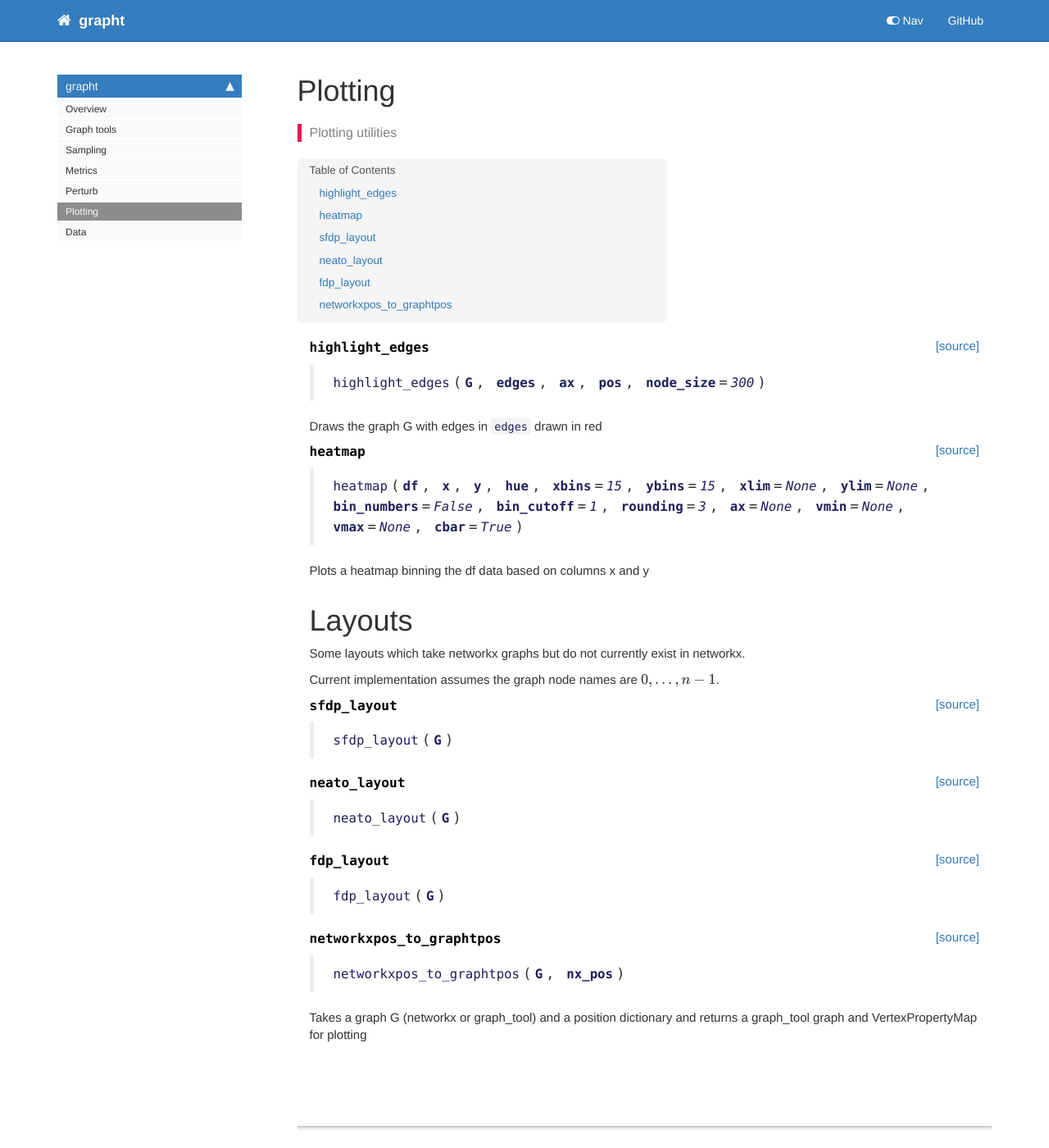
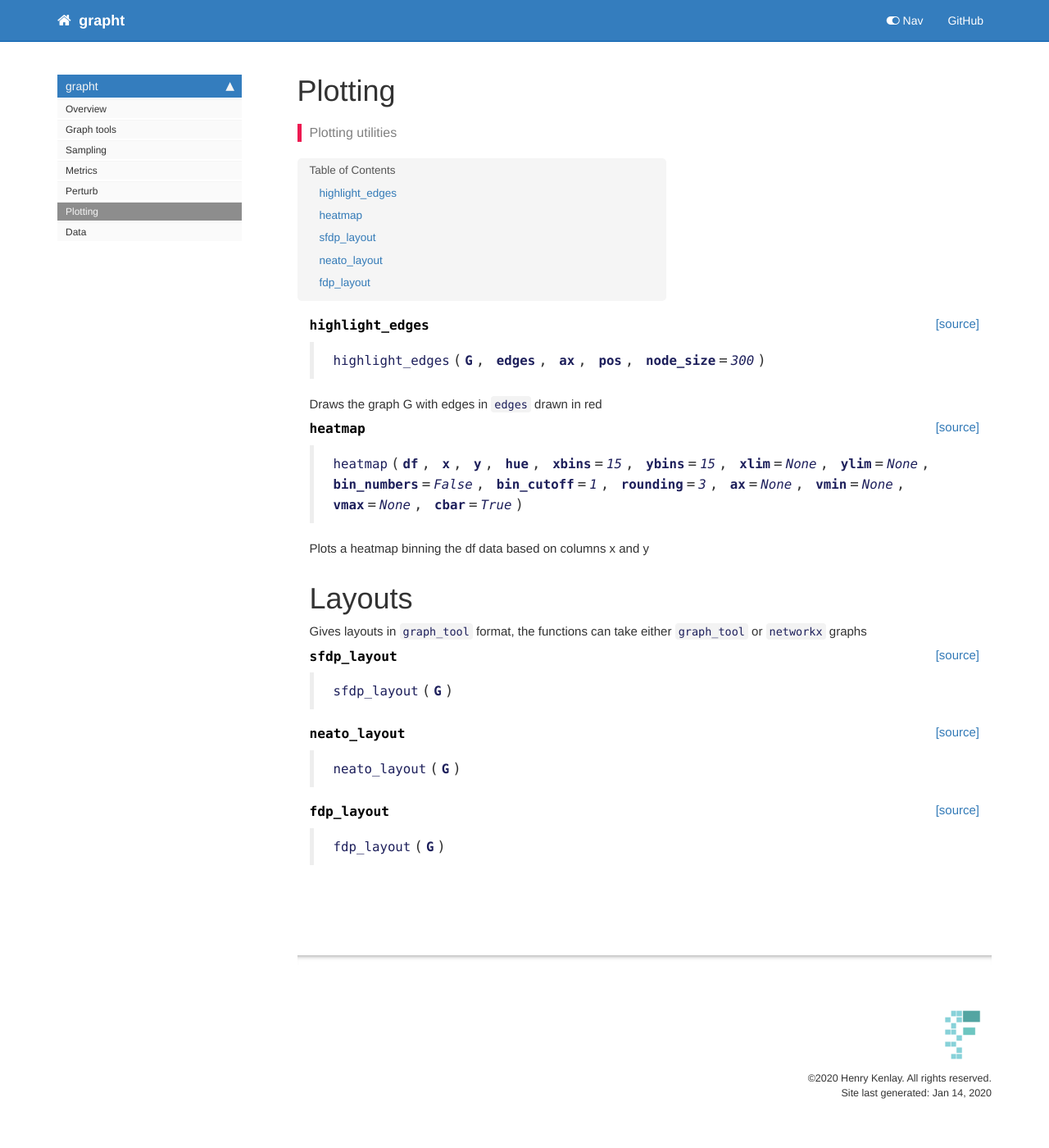
Before and after one commit to henrykenlay/grapht, a Jekyll site: the page built from docs/plotting.html, in a window 1280 px wide and 1400 px high. Shown: the whole window at 82% size. Built offline with Jekyll 4.4.1, drawn with Linux system fonts in a browser that asks for light colours; nearby versions of some CDN libraries; comment, search, counter and statistics services are not loaded.

Commit message:
minor change

```diff
--- a/docs/plotting.html
+++ b/docs/plotting.html
@@ -75,8 +75,7 @@ summary: "Plotting utilities"
 </div>
 <div class="cell border-box-sizing text_cell rendered"><div class="inner_cell">
 <div class="text_cell_render border-box-sizing rendered_html">
-<h1 id="Layouts">Layouts<a class="anchor-link" href="#Layouts">&#182;</a></h1><p>Some layouts which take networkx graphs but do not currently exist in networkx.</p>
-<p>Current implementation assumes the graph node names are $0, \ldots, n-1$.</p>
+<h1 id="Layouts">Layouts<a class="anchor-link" href="#Layouts">&#182;</a></h1><p>Gives layouts in <code>graph_tool</code> format, the functions can take either <code>graph_tool</code> or <code>networkx</code> graphs</p>
 
 </div>
 </div>
@@ -133,7 +132,7 @@ summary: "Plotting utilities"
 
 
 <div class="output_markdown rendered_html output_subarea ">
-<h4 id="fdp_layout" class="doc_header"><code>fdp_layout</code><a href="https://github.com/HenryKenlay/grapht/tree/master/grapht/plotting.py#L69" class="source_link" style="float:right">[source]</a></h4><blockquote><p><code>fdp_layout</code>(<strong><code>G</code></strong>)</p>
+<h4 id="fdp_layout" class="doc_header"><code>fdp_layout</code><a href="https://github.com/HenryKenlay/grapht/tree/master/grapht/plotting.py#L71" class="source_link" style="float:right">[source]</a></h4><blockquote><p><code>fdp_layout</code>(<strong><code>G</code></strong>)</p>
 </blockquote>
 
 </div>
@@ -144,25 +143,4 @@ summary: "Plotting utilities"
 </div>
 
 </div>
-<div class="cell border-box-sizing code_cell rendered">
-
-<div class="output_wrapper">
-<div class="output">
-
-<div class="output_area">
-
-
-<div class="output_markdown rendered_html output_subarea ">
-<h4 id="networkxpos_to_graphtpos" class="doc_header"><code>networkxpos_to_graphtpos</code><a href="https://github.com/HenryKenlay/grapht/tree/master/grapht/plotting.py#L72" class="source_link" style="float:right">[source]</a></h4><blockquote><p><code>networkxpos_to_graphtpos</code>(<strong><code>G</code></strong>, <strong><code>nx_pos</code></strong>)</p>
-</blockquote>
-<p>Takes a graph G (networkx or graph_tool) and a position dictionary and returns a graph_tool graph and VertexPropertyMap for plotting</p>
-
 </div>
-
-</div>
-
-</div>
-</div>
-
-</div>
-</div>
--- a/grapht/_nbdev.py
+++ b/grapht/_nbdev.py
@@ -26,7 +26,6 @@ index = {"non_pendant_edges": "00_graphtools.ipynb",
          "sfdp_layout": "04_plotting.ipynb",
          "neato_layout": "04_plotting.ipynb",
          "fdp_layout": "04_plotting.ipynb",
-         "networkxpos_to_graphtpos": "04_plotting.ipynb",
          "cora": "05_data.ipynb",
          "make_planar_graph": "05_data.ipynb",
          "BAGraph": "05_data.ipynb",
```
Also changed, not shown: grapht/plotting.py (+7 -13 lines), 1 other file.
